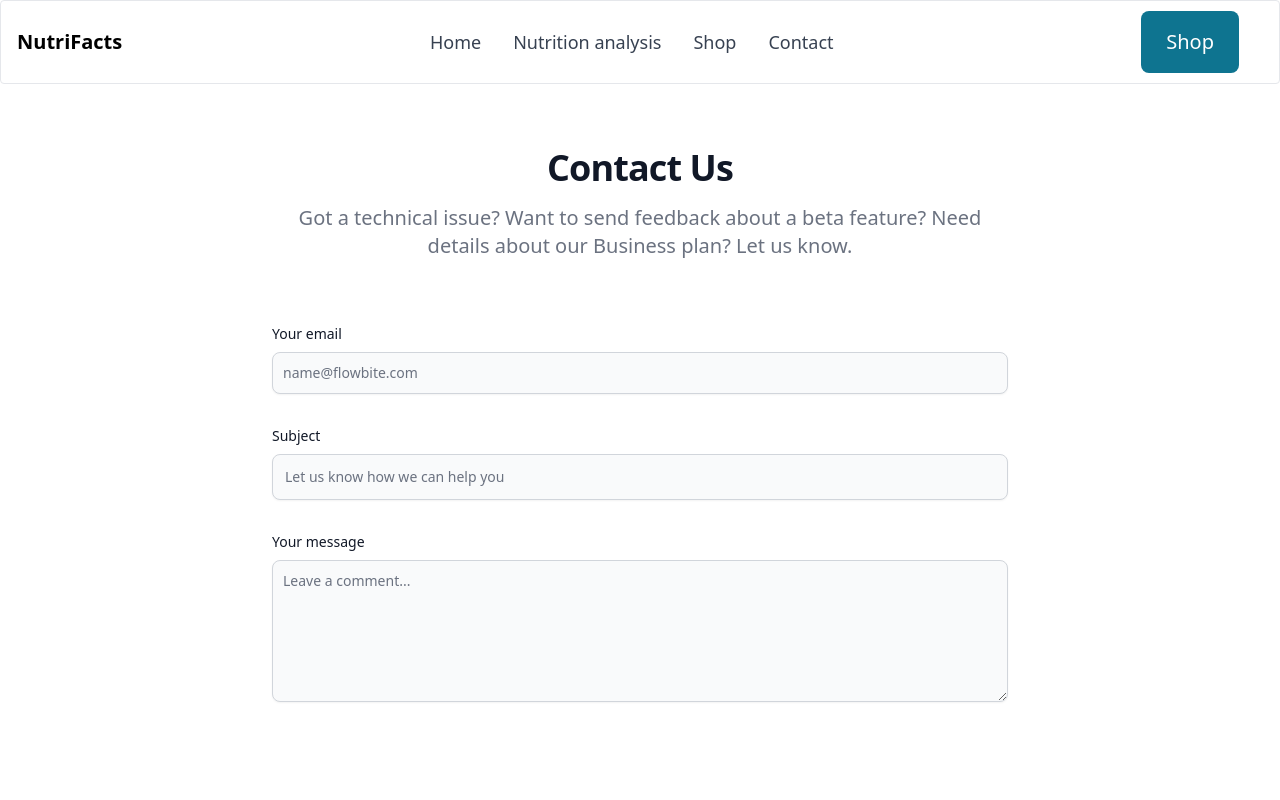
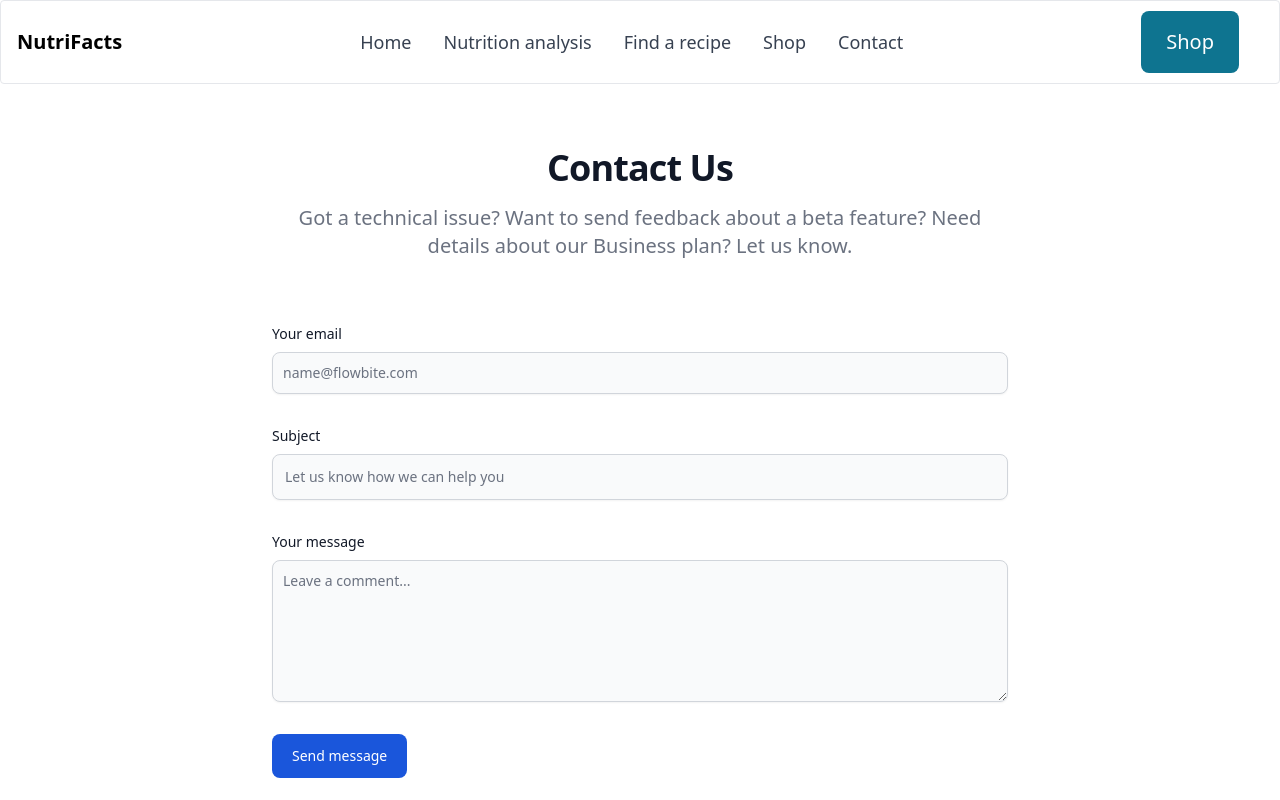
Before and after one commit to badkamyk/NutriFacts, a Next.js app: page /contact in a window 1280 px wide. Shown: the top 800 px of the page. Built offline with nearby package versions, Linux system fonts and the light colour scheme.

Commit message:
proper api fetch added, new nav page, readme

```diff
--- a/app/(product-related)/analyze/page.tsx
+++ b/app/(product-related)/analyze/page.tsx
@@ -8,13 +8,6 @@ import { IngredientType } from "../../../components/types/IngredientType";
 export default function Page() {
     const [ingredients, setIngredients] = useState<Array<IngredientType>>([]);
 
-    // const renderProductInfoHTML = ingredients.map((ingredient) => {
-    //         return (
-    //             <ProductInfo key={ingredient.name} ingredients={ingredients}/>
-    //         )
-    //     }
-    // )
-
     return (
         <div className="min-h-screen bg-gray-100">
             <header className="text-center pt-6 px-2">
@@ -23,26 +16,14 @@ export default function Page() {
                     your meal</h1>
                 <p className="mb-6 text-lg font-normal text-gray-500 lg:text-xl sm:px-16 xl:px-48 dark:text-gray-400">
                     Type in your ingredients and we will analyze the nutrition facts of your meal.
+                    If no quantity is specified, the default quantity is 100 grams.
                 </p>
             </header>
             <main>
                 <SearchInput setIngredients={setIngredients} />
                 <div className="flex gap-3 flex-wrap px-3 mt-6 mx-auto">
-                    {/*{renderProductInfoHTML}*/}
                     <ProductInfo ingredients={ingredients} />
-                    {/*<ProductInfo />*/}
-                    {/*<ProductInfo />*/}
-                    {/*<ProductInfo />*/}
-                    {/*<ProductInfo />*/}
-                    {/*<ProductInfo />*/}
-                    {/*<ProductInfo />*/}
-                    {/*<ProductInfo />*/}
-                    {/*<ProductInfo />*/}
-                    {/*<ProductInfo />*/}
-                    {/*<ProductInfo />*/}
-                    {/*<ProductInfo />*/}
                 </div>
-                {/* <ResultTable /> */}
             </main>
         </div>
     )
--- a/app/(product-related)/contact/page.tsx
+++ b/app/(product-related)/contact/page.tsx
@@ -32,7 +32,7 @@ export default function Contact() {
                                   placeholder="Leave a comment..."></textarea>
                     </div>
                     <button type="submit"
-                            className="py-3 px-5 text-sm font-medium text-center text-white rounded-lg bg-primary-700 sm:w-fit hover:bg-primary-800 focus:ring-4 focus:outline-none focus:ring-primary-300 dark:bg-primary-600 dark:hover:bg-primary-700 dark:focus:ring-primary-800">Send
+                            className="py-3 px-5 text-sm font-medium text-center text-white rounded-lg bg-blue-700 sm:w-fit hover:bg-blue-800 focus:ring-4 focus:outline-none focus:ring-primary-300 dark:bg-primary-600 dark:hover:bg-primary-700 dark:focus:ring-primary-800">Send
                         message
                     </button>
                 </form>
--- a/components/Hero.tsx
+++ b/components/Hero.tsx
@@ -11,6 +11,7 @@ import logo from '../public/logo.png'
 const navigation = [
     {name: 'Home', href: '/'},
     {name: 'Analyze', href: '/analyze'},
+    {name: 'Find recipe', href: '/find-recipe'},
     {name: 'Shop', href: '/shop'},
     {name: 'Contact', href: '/contact'},
 ]
--- a/components/Nav.tsx
+++ b/components/Nav.tsx
@@ -39,11 +39,11 @@ export default function Nav() {
                 >
                     Nutrition analysis
                 </Navbar.Link>
-                {/* <Navbar.Link
+                <Navbar.Link
                     className={"lg:text-md xl:text-lg 2xl:text-xl"}
-                    href="/navbars">
-                    Our products
-                </Navbar.Link> */}
+                    href="/find-recipe">
+                    Find a recipe
+                </Navbar.Link>
                 <Navbar.Link
                     className={"lg:text-md xl:text-lg 2xl:text-xl"}
                     href="/shop">
--- a/components/SearchInput.tsx
+++ b/components/SearchInput.tsx
@@ -1,40 +1,40 @@
 'use client'
 import { useState } from "react";
-import { IngredientType } from "../components/types/IngredientType";
+import { IngredientType } from "./types/IngredientType";
 
 export default function SearchInput({ setIngredients }: { setIngredients: (ingredients: Array<IngredientType>) => void }) {
     const [search, setSearch] = useState("");
-
     const handleSearch = (e: React.ChangeEvent<HTMLInputElement>) => {
         setSearch(e.target.value);
     }
 
+    // const onSubmitForm = async (e: React.FormEvent<HTMLFormElement>) => {
+    //     e.preventDefault();
+    //     const respone = await fetch("../mealData.json");
+    //     const data = await respone.json();
+    //     setIngredients(data.items);
+    //     console.log(data.items)
+    // }
+
     const onSubmitForm = async (e: React.FormEvent<HTMLFormElement>) => {
         e.preventDefault();
-        const respone = await fetch("../mealData.json");
-        const data = await respone.json();
-        setIngredients(data.items);
-        console.log(data.items)
+        try {
+            const response = await fetch(`https://api.calorieninjas.com/v1/nutrition?query=${search}`, {
+                method: "GET",
+                headers: {
+                    'X-Api-Key': 'YOUR_API_KEY',
+                    "Content-Type": "application/json"
+                },
+            });
+            const parseRes = await response.json();
+            console.log(parseRes);
+            setIngredients(parseRes.items);
+        } catch (err) {
+            if (err instanceof Error) {
+                console.log(err.message);
+            }
+        }
     }
-
-    // const onSubmitForm = async (e: any) => {
-    //     e.preventDefault();
-    //     try {
-    //         const body = {search};
-    //         const response = await fetch("http://localhost:5000/ingredients", {
-    //             method: "GET",
-    //             headers: {
-    //                 'X-Api-Key': 'YOUR_API_KEY',
-    //                 "Content-Type": "application/json"
-    //             },
-    //             body: JSON.stringify(body)
-    //         });
-    //         const parseRes = await response.json();
-    //         setIngredients(parseRes);
-    //     } catch (err) {
-    //         console.error(err.message);
-    //     }
-    // }
 
     return (
         <form onSubmit={onSubmitForm} className="px-3">
```
Also changed, not shown: 1 other file (tests, documents, lock files or other folders).
